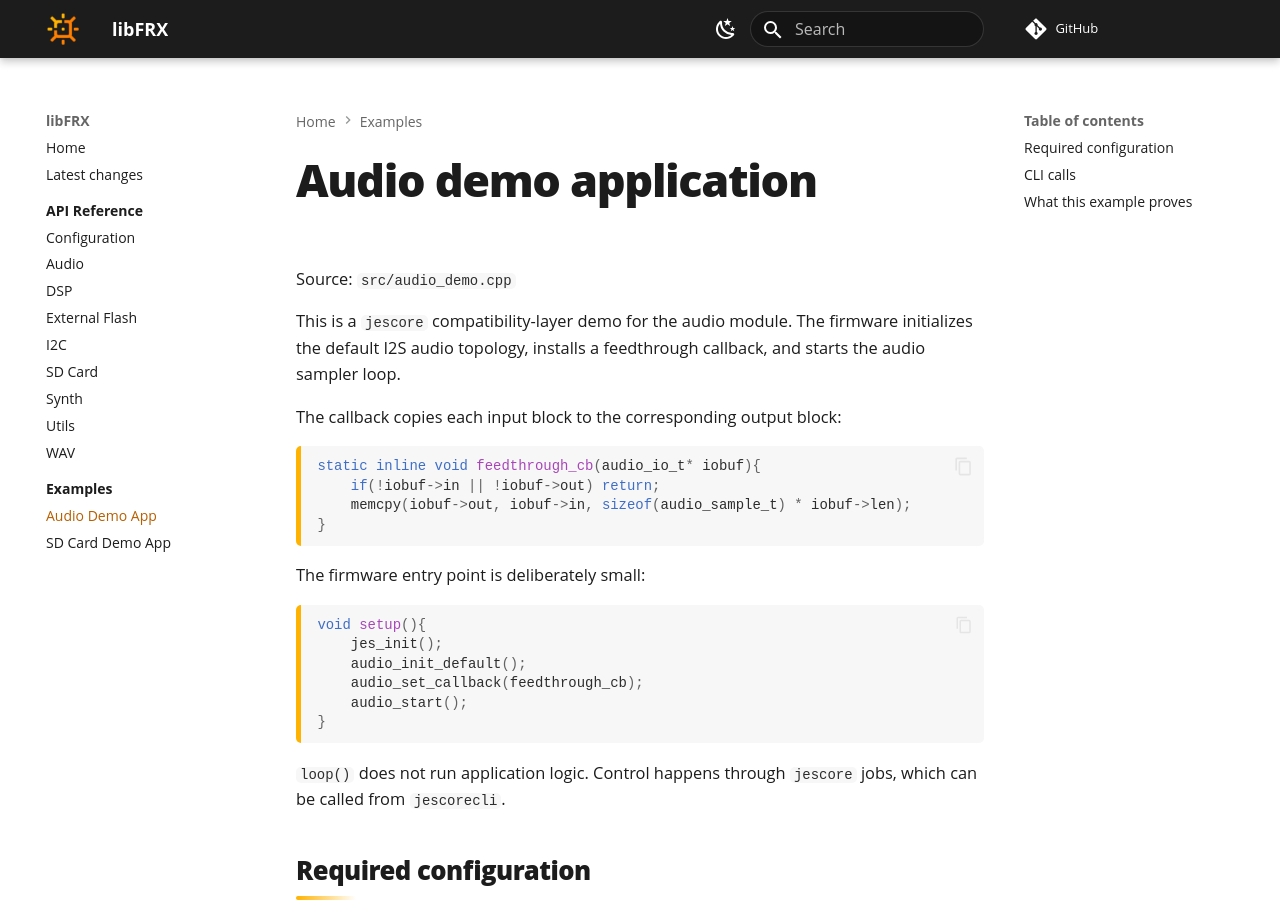
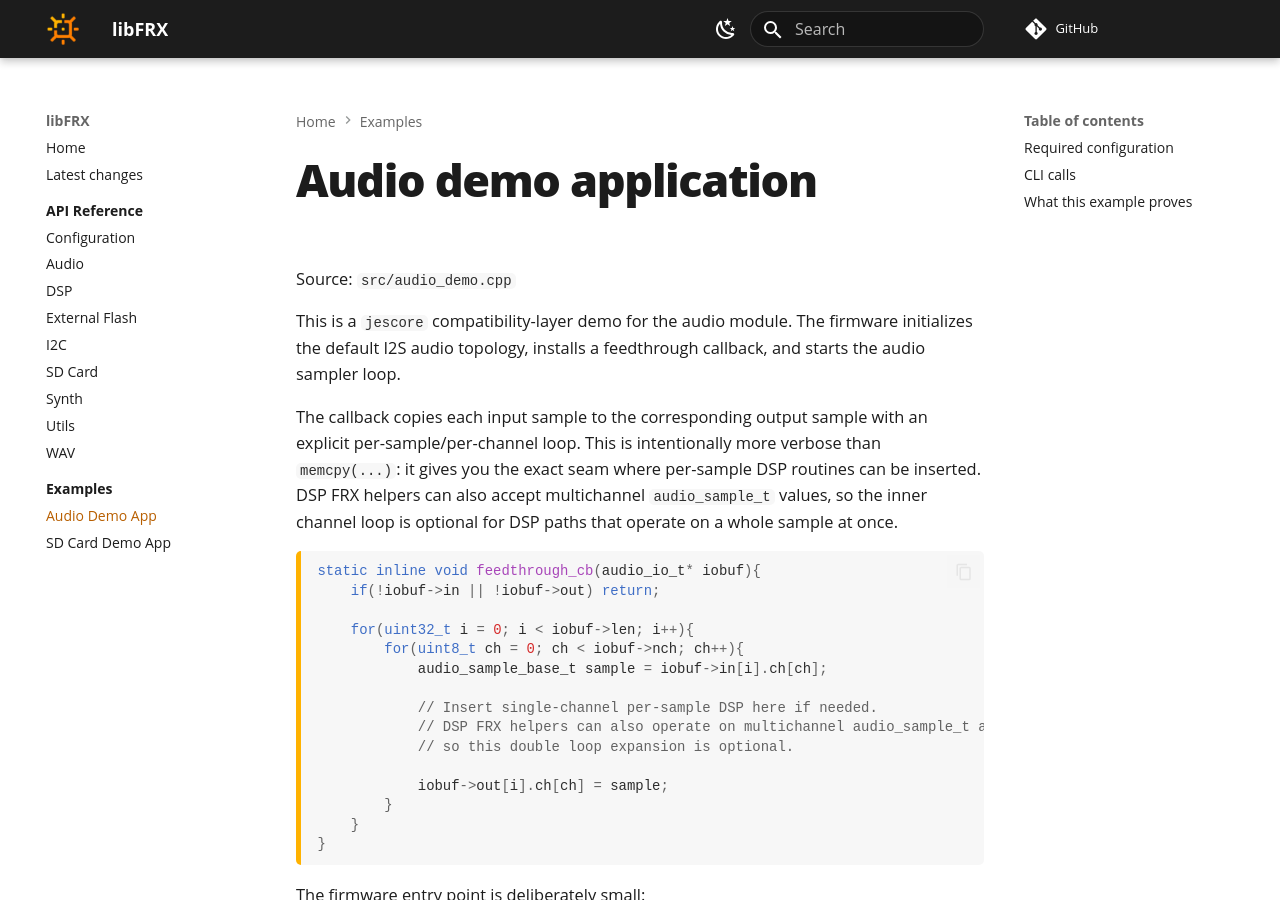
Before and after one commit to jesdev-io/libFRX, an MkDocs documentation site: the page built from docs/examples/audio_demo.md, in a window 1280 px wide and 900 px high. Built offline with MkDocs 1.6.1 and Material for MkDocs 9.7.7, drawn with Linux system fonts in a browser that asks for light colours; some web fonts are replaced; comment, search, counter and statistics services are not loaded.

Commit message:
fix: clarify audio example

````diff
--- a/docs/examples/audio_demo.md
+++ b/docs/examples/audio_demo.md
@@ -6,12 +6,23 @@ This is a `jescore` compatibility-layer demo for the audio module. The firmware
 initializes the default I2S audio topology, installs a feedthrough callback, and
 starts the audio sampler loop.
 
-The callback copies each input block to the corresponding output block:
+The callback copies each input sample to the corresponding output sample with an explicit per-sample/per-channel loop. This is intentionally more verbose than `memcpy(...)`: it gives you the exact seam where per-sample DSP routines can be inserted. DSP FRX helpers can also accept multichannel `audio_sample_t` values, so the inner channel loop is optional for DSP paths that operate on a whole sample at once.
 
 ```cpp
 static inline void feedthrough_cb(audio_io_t* iobuf){
     if(!iobuf->in || !iobuf->out) return;
-    memcpy(iobuf->out, iobuf->in, sizeof(audio_sample_t) * iobuf->len);
+
+    for(uint32_t i = 0; i < iobuf->len; i++){
+        for(uint8_t ch = 0; ch < iobuf->nch; ch++){
+            audio_sample_base_t sample = iobuf->in[i].ch[ch];
+
+            // Insert single-channel per-sample DSP here if needed.
+            // DSP FRX helpers can also operate on multichannel audio_sample_t arrays,
+            // so this double loop expansion is optional.
+
+            iobuf->out[i].ch[ch] = sample;
+        }
+    }
 }
 ```
 
````
Also changed, not shown: 1 other file.
